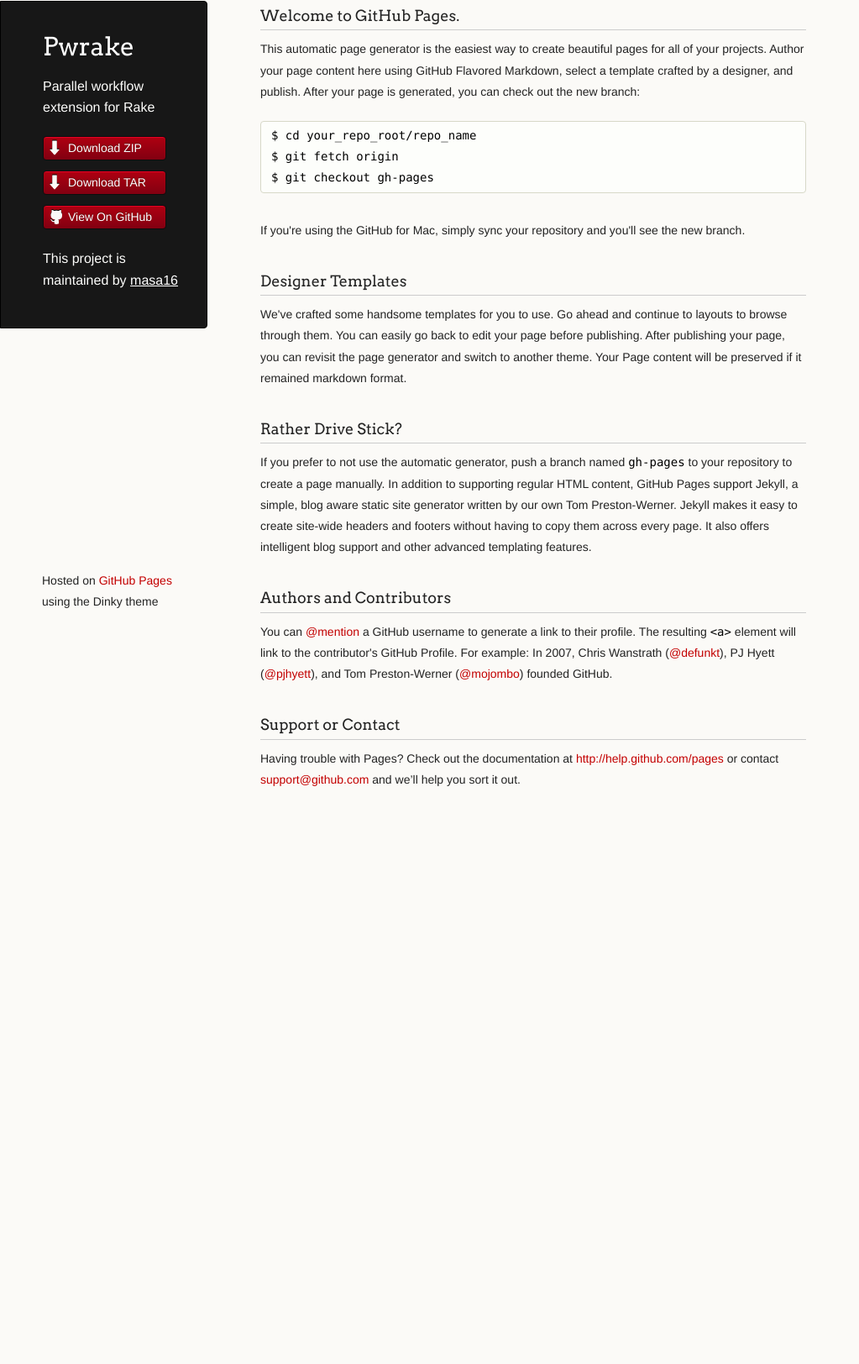
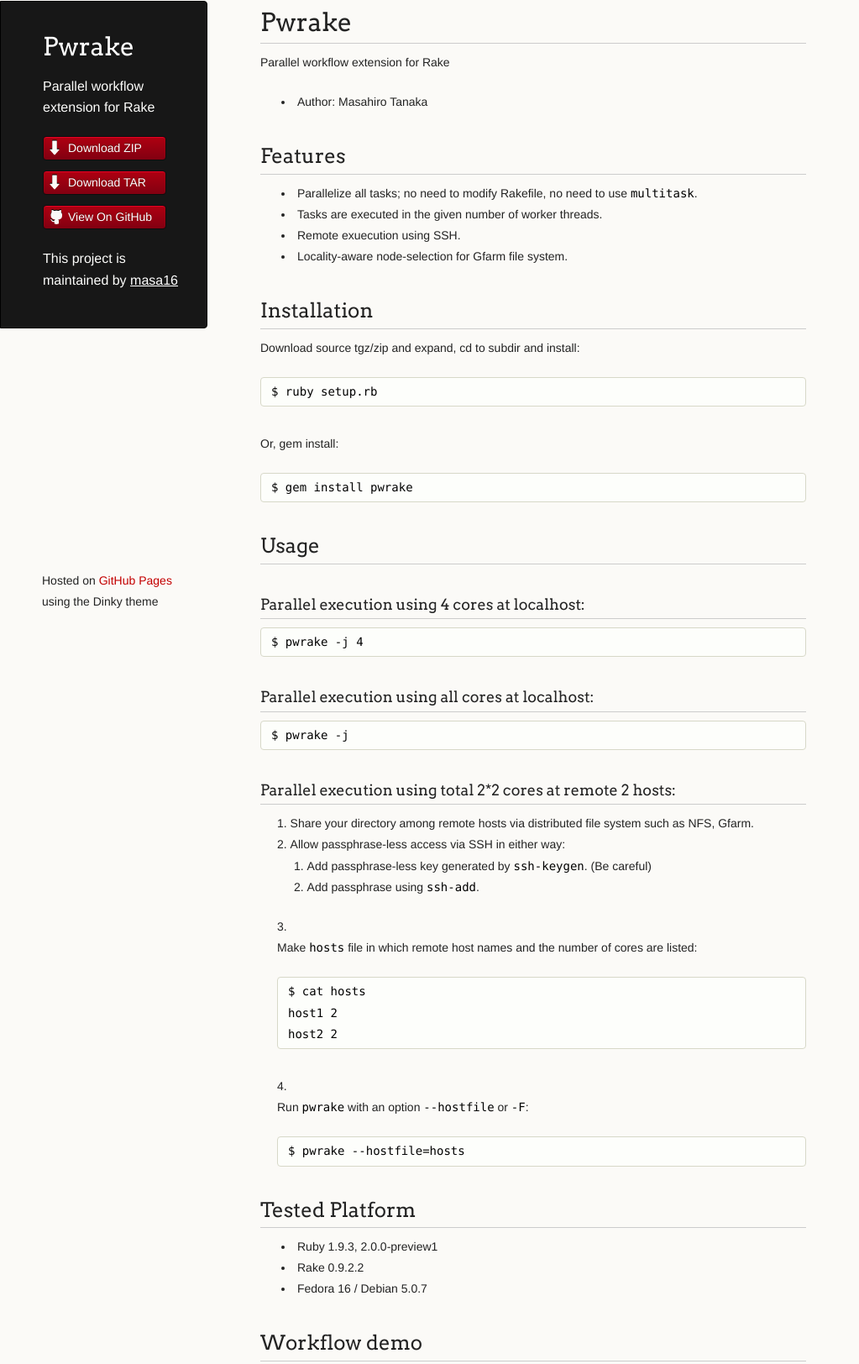
Before and after one commit to masa16/pwrake1, a plain HTML site: page index.html in a window 1280 px wide. Shown: the part 39-1663 px from the top of the page at 84% size, without its empty margins (0-1023 px from the left). Before the commit the page ends 1052 px from the top, so only its background shows below. Drawn offline with Linux system fonts and the light colour scheme.

```diff
--- a/index.html
+++ b/index.html
@@ -30,32 +30,75 @@
 
       </header>
       <section>
-        <h3>Welcome to GitHub Pages.</h3>
+        <h1>Pwrake</h1>
 
-<p>This automatic page generator is the easiest way to create beautiful pages for all of your projects. Author your page content here using GitHub Flavored Markdown, select a template crafted by a designer, and publish. After your page is generated, you can check out the new branch:</p>
+<p>Parallel workflow extension for Rake</p>
 
-<pre><code>$ cd your_repo_root/repo_name
-$ git fetch origin
-$ git checkout gh-pages
+<ul>
+<li>Author: Masahiro Tanaka</li>
+</ul><h2>Features</h2>
+
+<ul>
+<li>Parallelize all tasks; no need to modify Rakefile, no need to use <code>multitask</code>.</li>
+<li>Tasks are executed in the given number of worker threads.</li>
+<li>Remote exuecution using SSH.</li>
+<li>Locality-aware node-selection for Gfarm file system.</li>
+</ul><h2>Installation</h2>
+
+<p>Download source tgz/zip and expand, cd to subdir and install:</p>
+
+<pre><code>$ ruby setup.rb
 </code></pre>
 
-<p>If you're using the GitHub for Mac, simply sync your repository and you'll see the new branch.</p>
+<p>Or, gem install:</p>
 
-<h3>Designer Templates</h3>
+<pre><code>$ gem install pwrake
+</code></pre>
 
-<p>We've crafted some handsome templates for you to use. Go ahead and continue to layouts to browse through them. You can easily go back to edit your page before publishing. After publishing your page, you can revisit the page generator and switch to another theme. Your Page content will be preserved if it remained markdown format.</p>
+<h2>Usage</h2>
 
-<h3>Rather Drive Stick?</h3>
+<h3>Parallel execution using 4 cores at localhost:</h3>
 
-<p>If you prefer to not use the automatic generator, push a branch named <code>gh-pages</code> to your repository to create a page manually. In addition to supporting regular HTML content, GitHub Pages support Jekyll, a simple, blog aware static site generator written by our own Tom Preston-Werner. Jekyll makes it easy to create site-wide headers and footers without having to copy them across every page. It also offers intelligent blog support and other advanced templating features.</p>
+<pre><code>$ pwrake -j 4
+</code></pre>
 
-<h3>Authors and Contributors</h3>
+<h3>Parallel execution using all cores at localhost:</h3>
 
-<p>You can <a href="https://github.com/blog/821" class="user-mention">@mention</a> a GitHub username to generate a link to their profile. The resulting <code>&lt;a&gt;</code> element will link to the contributor's GitHub Profile. For example: In 2007, Chris Wanstrath (<a href="https://github.com/defunkt" class="user-mention">@defunkt</a>), PJ Hyett (<a href="https://github.com/pjhyett" class="user-mention">@pjhyett</a>), and Tom Preston-Werner (<a href="https://github.com/mojombo" class="user-mention">@mojombo</a>) founded GitHub.</p>
+<pre><code>$ pwrake -j
+</code></pre>
 
-<h3>Support or Contact</h3>
+<h3>Parallel execution using total 2*2 cores at remote 2 hosts:</h3>
 
-<p>Having trouble with Pages? Check out the documentation at <a href="http://help.github.com/pages">http://help.github.com/pages</a> or contact <a href="mailto:support@github.com">support@github.com</a> and we’ll help you sort it out.</p>
+<ol>
+<li>Share your directory among remote hosts via distributed file system such as NFS, Gfarm.</li>
+<li>Allow passphrase-less access via SSH in either way:
+
+<ul>
+<li>Add passphrase-less key generated by <code>ssh-keygen</code>.  (Be careful)</li>
+<li>Add passphrase using <code>ssh-add</code>.</li>
+</ul>
+</li>
+<li>
+<p>Make <code>hosts</code> file in which remote host names and the number of cores are listed:</p>
+
+<pre><code>$ cat hosts
+host1 2
+host2 2
+</code></pre>
+</li>
+<li>
+<p>Run <code>pwrake</code> with an option <code>--hostfile</code> or <code>-F</code>:</p>
+
+<pre><code>$ pwrake --hostfile=hosts
+</code></pre>
+</li>
+</ol><h2>Tested Platform</h2>
+
+<ul>
+<li>Ruby 1.9.3, 2.0.0-preview1</li>
+<li>Rake 0.9.2.2</li>
+<li>Fedora 16 / Debian 5.0.7</li>
+</ul><h2>Workflow demo</h2>
       </section>
       <footer>
         <p><small>Hosted on <a href="https://pages.github.com">GitHub Pages</a> using the Dinky theme</small></p>
```
Also changed, not shown: params.json (+1 -1 lines).
